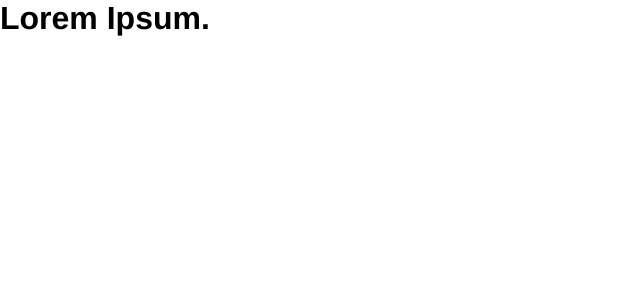
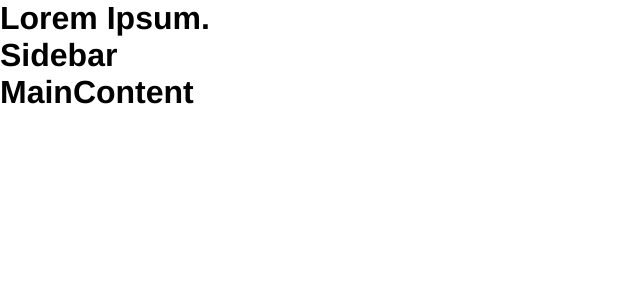
Before and after one commit to LucasMorais1998/react-sass-portfolio, a React (Vite) app: page / in a window 1280 px wide. Shown: the top 300 px of the page, without its empty margins (0-640 px from the left). Built offline with nearby package versions, Linux system fonts and the light colour scheme.

Commit message:
import components into App.jsx

```diff
--- a/src/App.jsx
+++ b/src/App.jsx
@@ -1,9 +1,14 @@
+import MainContent from "./components/MainContent";
+import Sidebar from "./components/Sidebar";
+
 import "./styles/components/app.scss";
 
 function App() {
   return (
     <div id="portfolio">
       <h1>Lorem Ipsum.</h1>
+      <Sidebar />
+      <MainContent />
     </div>
   );
 }
```
